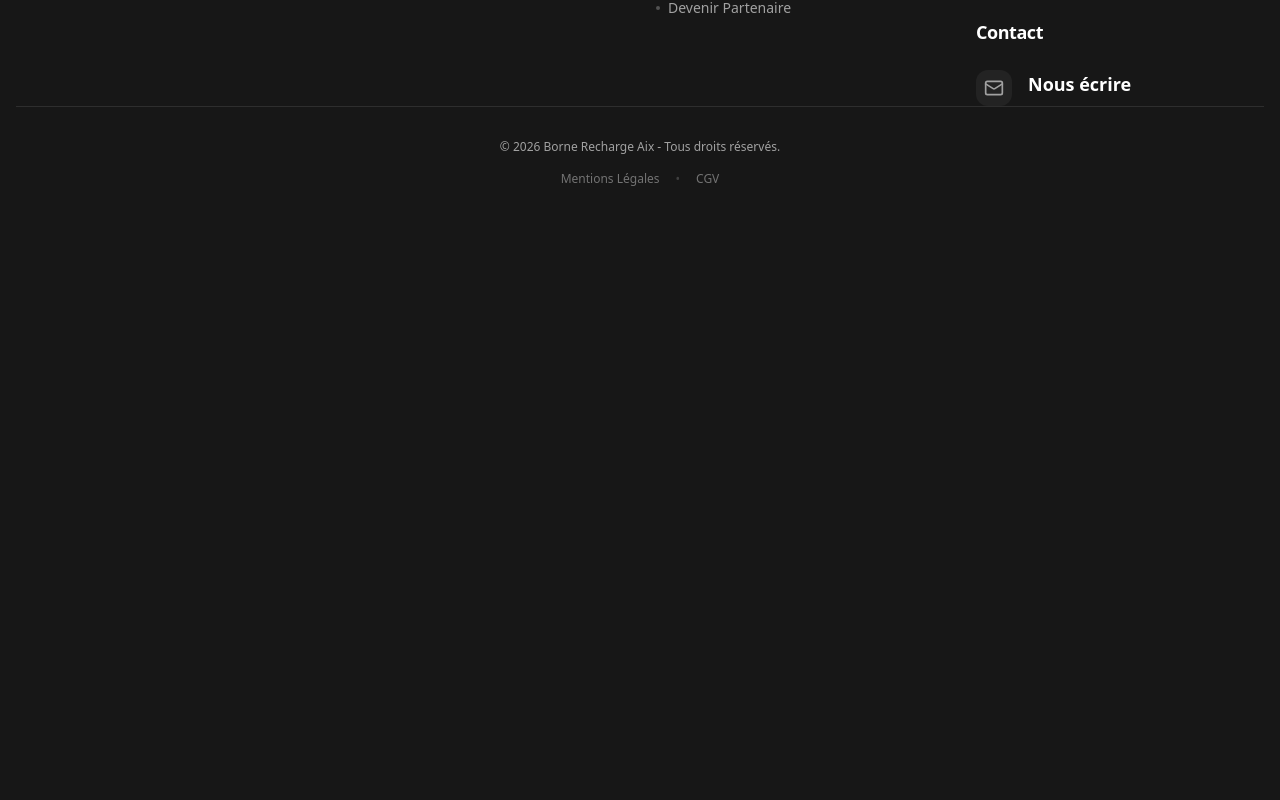
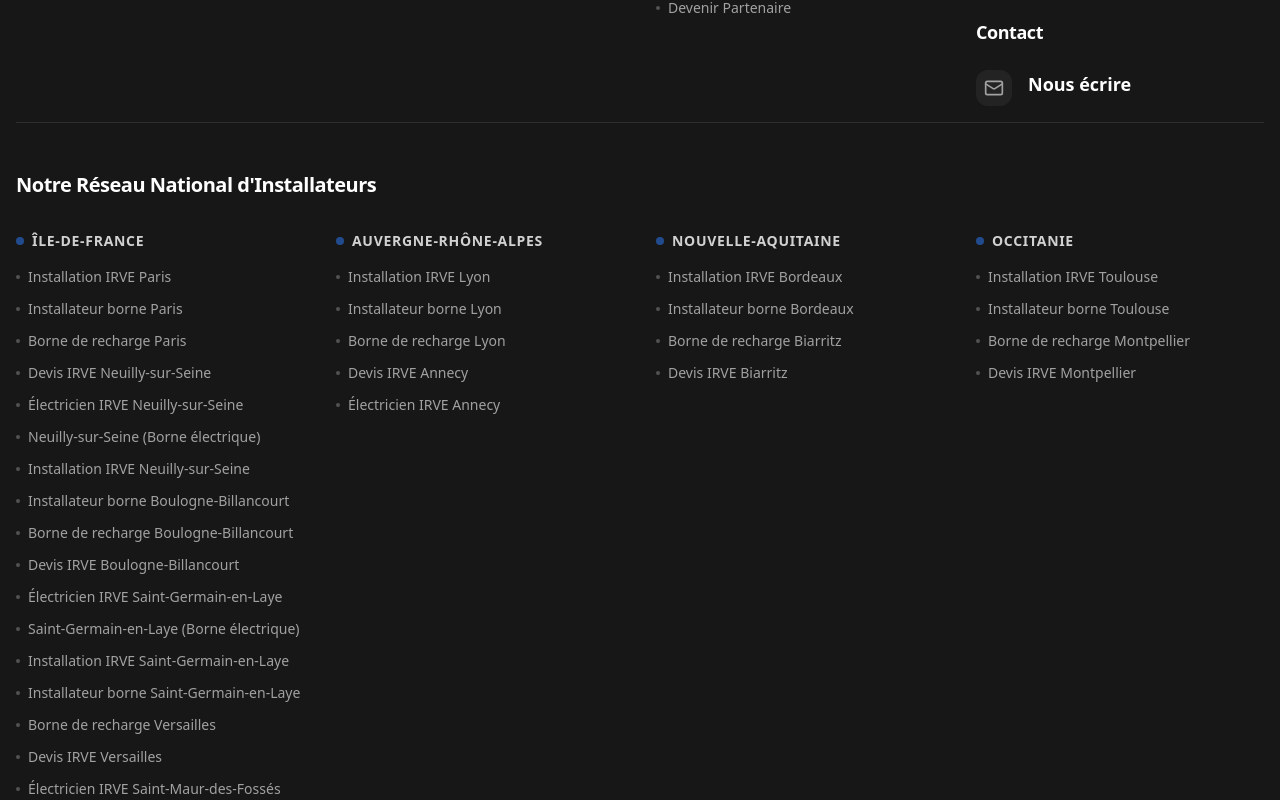
Before and after one commit to tuangiangluong-afk/expertbornerecharge, a Next.js app: page /demo/bornerechargeaix.fr in a window 1280 px wide. Shown: the part 7300-8100 px from the top of the page. Before the commit the page ends 7543 px from the top, so only its background shows below. Built offline with nearby package versions, Linux system fonts and the light colour scheme.

Commit message:
Annuaire Premium

```diff
--- a/src/components/Footer.tsx
+++ b/src/components/Footer.tsx
@@ -24,6 +24,29 @@ export function Footer({ config }: FooterProps) {
     const nightlife = poi.nightlife || [];
 
     const theme = getTheme(config.slug);
+
+    // Group sites by region for the Mega Footer Directory
+    const sitesByRegion = Object.values(SITES)
+        .filter(site => site.slug !== 'home')
+        .reduce((acc, site) => {
+            const region = site.region || 'Autres Régions';
+            if (!acc[region]) acc[region] = [];
+            acc[region].push(site);
+            return acc;
+        }, {} as Record<string, SiteConfig[]>);
+
+    // Varied Anchor Logic (Local SEO)
+    const getGlobalDiverseAnchor = (cityName: string, index: number) => {
+        const variations = [
+            `Installation IRVE ${cityName}`,
+            `Installateur borne ${cityName}`,
+            `Borne de recharge ${cityName}`,
+            `Devis IRVE ${cityName}`,
+            `Électricien IRVE ${cityName}`,
+            `${cityName} (Borne électrique)`
+        ];
+        return variations[index % variations.length];
+    };
 
     return (
         <footer className="bg-neutral-900 border-t border-white/10 py-12 text-neutral-400">
@@ -279,6 +302,40 @@ export function Footer({ config }: FooterProps) {
                     </div>
                 </div>
 
+                {/* ========================================================= */}
+                {/* MEGA FOOTER - DIRECTORY SEO (CLEAN, WHITE-HAT, REGIONAL) */}
+                {/* ========================================================= */}
+                <div className="border-t border-white/10 pt-12 mt-4 text-left max-w-7xl mx-auto mb-16 px-4 md:px-0">
+                    <h5 className="text-white font-bold mb-8 text-xl tracking-tight text-center md:text-left">
+                        Notre Réseau National d'Installateurs
+                    </h5>
+                    <div className="grid grid-cols-1 sm:grid-cols-2 md:grid-cols-3 lg:grid-cols-4 gap-x-8 gap-y-12">
+                        {Object.entries(sitesByRegion).map(([region, sites]) => (
+                            <div key={region} className="space-y-4">
+                                <h6 className="text-white/80 font-bold text-sm uppercase tracking-wider flex items-center gap-2">
+                                    <span className="w-2 h-2 rounded-full bg-blue-500/50"></span>
+                                    {region}
+                                </h6>
+                                <ul className="space-y-3 text-sm">
+                                    {sites.map((site, index) => (
+                                        <li key={site.slug}>
+                                            <Link
+                                                href={site.domain ? `https://${site.domain}/` : `https://expertbornerecharge.com/ville/${site.slug}`}
+                                                target={site.domain ? "_blank" : undefined}
+                                                rel={site.domain ? "noopener noreferrer" : undefined}
+                                                className="text-neutral-400 hover:text-white transition flex items-center gap-2 group"
+                                            >
+                                                <span className={`w-1 h-1 rounded-full bg-neutral-600 group-hover:${theme.classes.bg} transition`}></span>
+                                                {getGlobalDiverseAnchor(site.city, index)}
+                                            </Link>
+                                        </li>
+                                    ))}
+                                </ul>
+                            </div>
+                        ))}
+                    </div>
+                </div>
+
                 <div className="text-xs border-t border-white/10 pt-8">
                     &copy; {new Date().getFullYear()} {config.name} - Tous droits réservés.
                 </div>
--- a/src/components/InternalMesh.tsx
+++ b/src/components/InternalMesh.tsx
@@ -32,7 +32,7 @@ export function InternalMesh({ city, config }: InternalMeshProps) {
         : NATIONAL_CONFIG.points_of_interest.nightlife.slice(0, 3);
 
     // 3. Deep Mesh (Geo-Spatial) & Deduplication
-    const rawNearby = config ? getNearbyCities(config.slug, 5) : [];
+    const rawNearby = config ? getNearbyCities(config.slug, 12) : [];
     const slugs = new Set();
     const nearbyCities = rawNearby.filter(city => {
         if (slugs.has(city.slug)) return false;
@@ -43,11 +43,12 @@ export function InternalMesh({ city, config }: InternalMeshProps) {
     // Varied Anchor Logic
     function getVariedAnchor(name: string, index: number) {
         const variations = [
-            `Borne recharge ${name}`,
-            `Installation à ${name}`,
-            `Électricien ${name}`,
-            `${name} (IRVE)`,
-            `Devis borne ${name}`
+            `Installation IRVE ${name}`,
+            `Installateur borne ${name}`,
+            `Devis borne recharge ${name}`,
+            `Électricien IRVE ${name}`,
+            `Borne électrique ${name}`,
+            `Entreprise IRVE ${name}`
         ];
         return variations[index % variations.length];
     }
@@ -73,9 +74,9 @@ export function InternalMesh({ city, config }: InternalMeshProps) {
 
                     {/* 2. Villes à Proximité */}
                     <div>
-                        <h4 className="text-white font-bold mb-6 text-lg">Installateurs à Proximité</h4>
+                        <h4 className="text-white font-bold mb-6 text-lg">Agences à Proximité</h4>
                         <ul className="space-y-3">
-                            {nearbyCities.slice(0, 5).map((city, i) => (
+                            {nearbyCities.slice(0, 6).map((city, i) => (
                                 <li key={city.slug}>
                                     <Link
                                         href={city.domain ? `https://${city.domain}/` : `https://expertbornerecharge.com/ville/${city.slug}`}
@@ -112,15 +113,15 @@ export function InternalMesh({ city, config }: InternalMeshProps) {
                             {nearbyCities.length > 0 ? "Installateurs à Proximité" : "Réseau National"}
                         </h4>
                         <ul className="space-y-3">
-                            {nearbyCities.length > 0 ? (
-                                nearbyCities.map((city, i) => (
+                            {nearbyCities.length > 6 ? (
+                                nearbyCities.slice(6, 12).map((city, i) => (
                                     <li key={city.slug}>
                                         <Link
                                             href={city.domain ? `https://${city.domain}/` : `https://expertbornerecharge.com/ville/${city.slug}`}
                                             className="text-neutral-400 hover:text-white transition text-sm flex items-center gap-2"
                                         >
                                             <span className="w-1 h-1 bg-blue-500 rounded-full"></span>
-                                            {getVariedAnchor(city.city, i + 5)}
+                                            {getVariedAnchor(city.city, i + 6)}
                                         </Link>
                                     </li>
                                 ))
```
